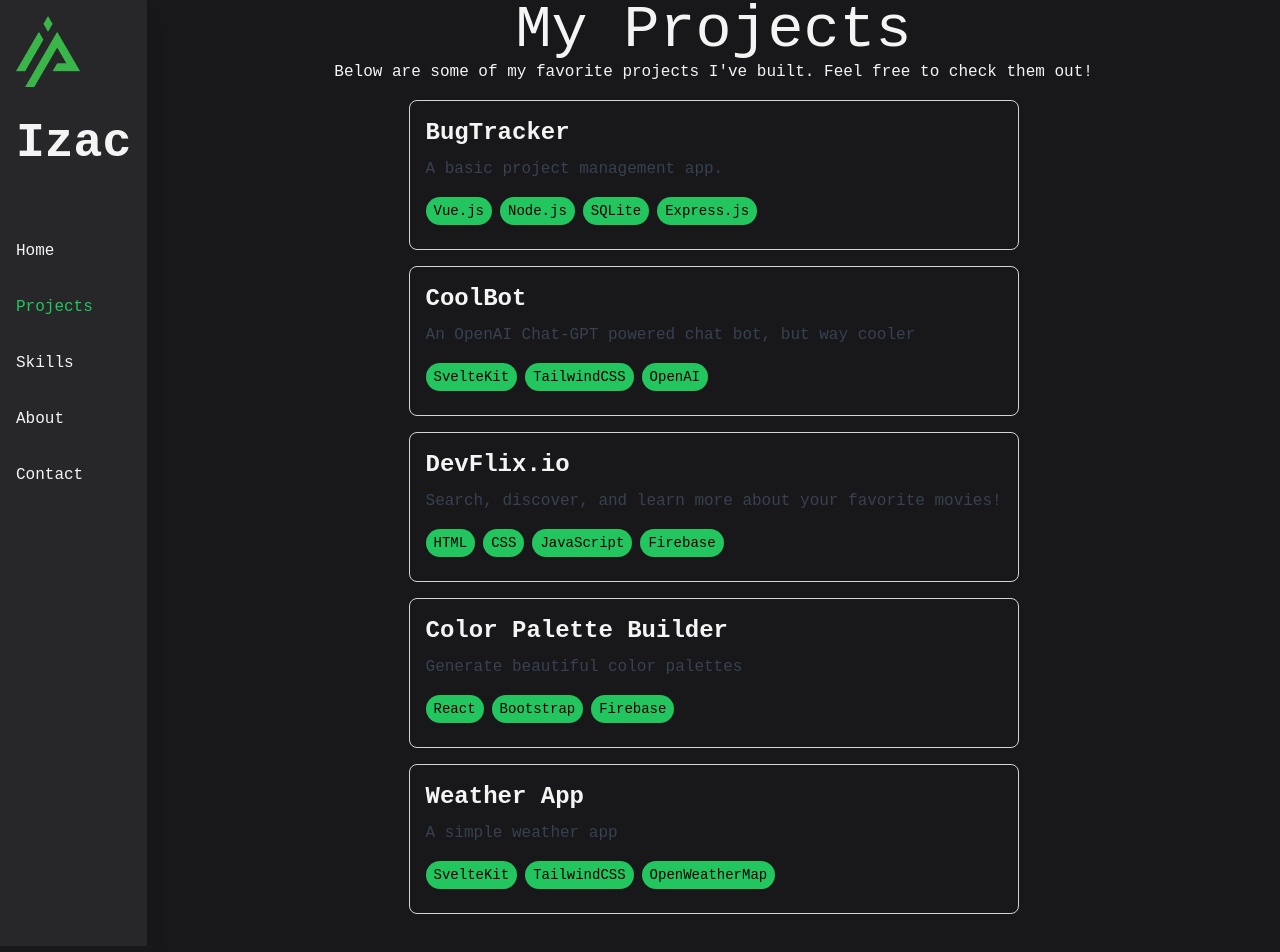
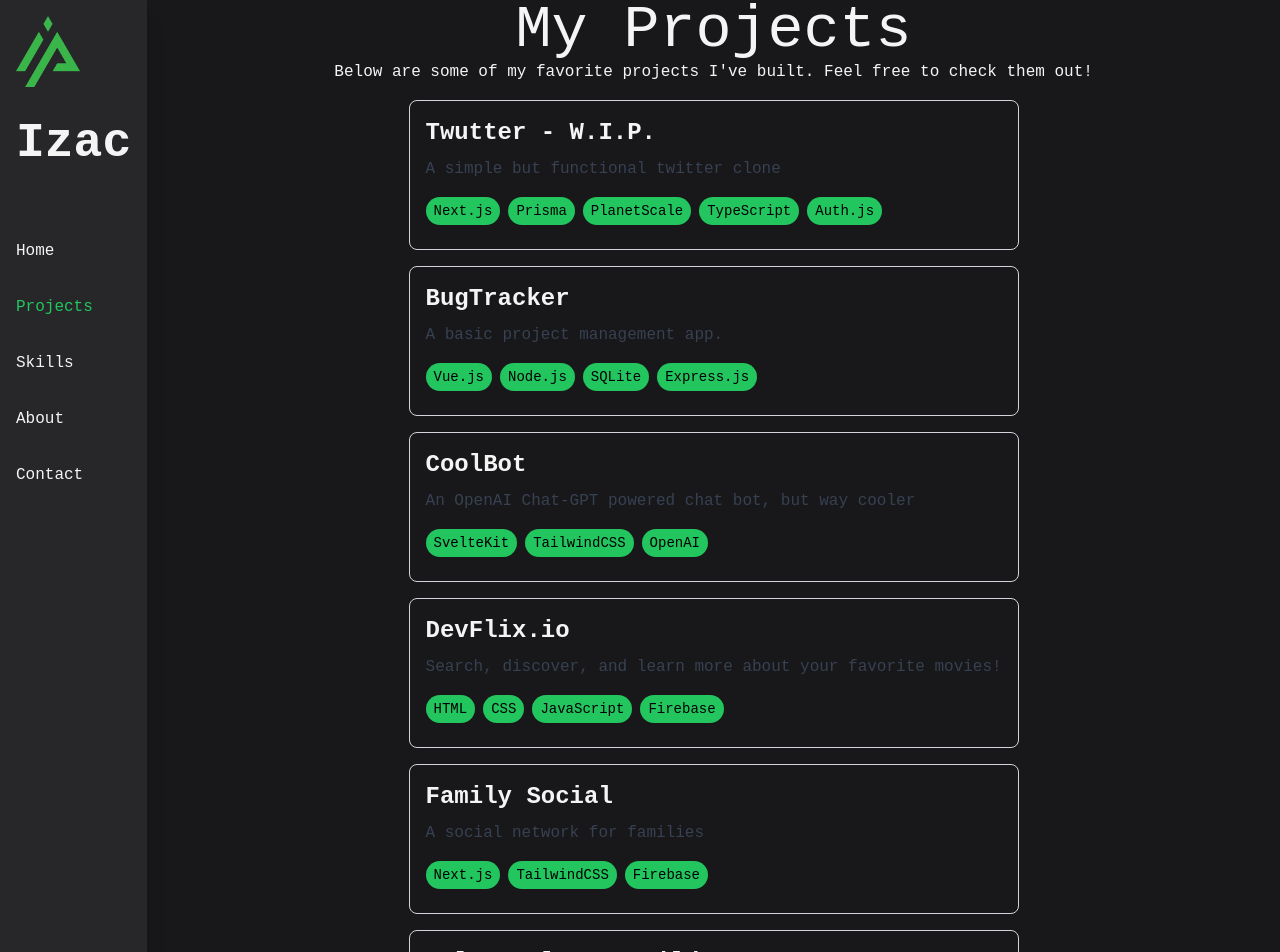
Before and after one commit to izacpeterson/izacdotcom, a Next.js app: page /projects in a window 1280 px wide. Shown: the top 952 px of the page. Built offline with nearby package versions, Linux system fonts and the light colour scheme.

Commit message:
readd proj

```diff
--- a/app/(pages)/projects/page.js
+++ b/app/(pages)/projects/page.js
@@ -2,12 +2,12 @@ import ProjectCard from "@/app/components/ProjectCard";
 
 export default function ProjectsPage() {
   const projects = [
-    // {
-    //   title: "Twutter - W.I.P.",
-    //   description: "A simple but functional twitter clone",
-    //   tags: ["Next.js", "Prisma", "PlanetScale", "TypeScript", "Auth.js"],
-    //   url: "https://twutter.izac.app/",
-    // },
+    {
+      title: "Twutter - W.I.P.",
+      description: "A simple but functional twitter clone",
+      tags: ["Next.js", "Prisma", "PlanetScale", "TypeScript", "Auth.js"],
+      url: "https://twutter.izac.app/",
+    },
     {
       title: "BugTracker",
       description: "A basic project management app.",
@@ -26,12 +26,12 @@ export default function ProjectsPage() {
       tags: ["HTML", "CSS", "JavaScript", "Firebase"],
       url: "https://devflix.io",
     },
-    // {
-    //   title: "Family Social",
-    //   description: "A social network for families",
-    //   tags: ["Next.js", "TailwindCSS", "Firebase"],
-    //   url: "https://familysocial.vercel.app/",
-    // },
+    {
+      title: "Family Social",
+      description: "A social network for families",
+      tags: ["Next.js", "TailwindCSS", "Firebase"],
+      url: "https://familysocial.vercel.app/",
+    },
     {
       title: "Color Palette Builder",
       description: "Generate beautiful color palettes",
```
